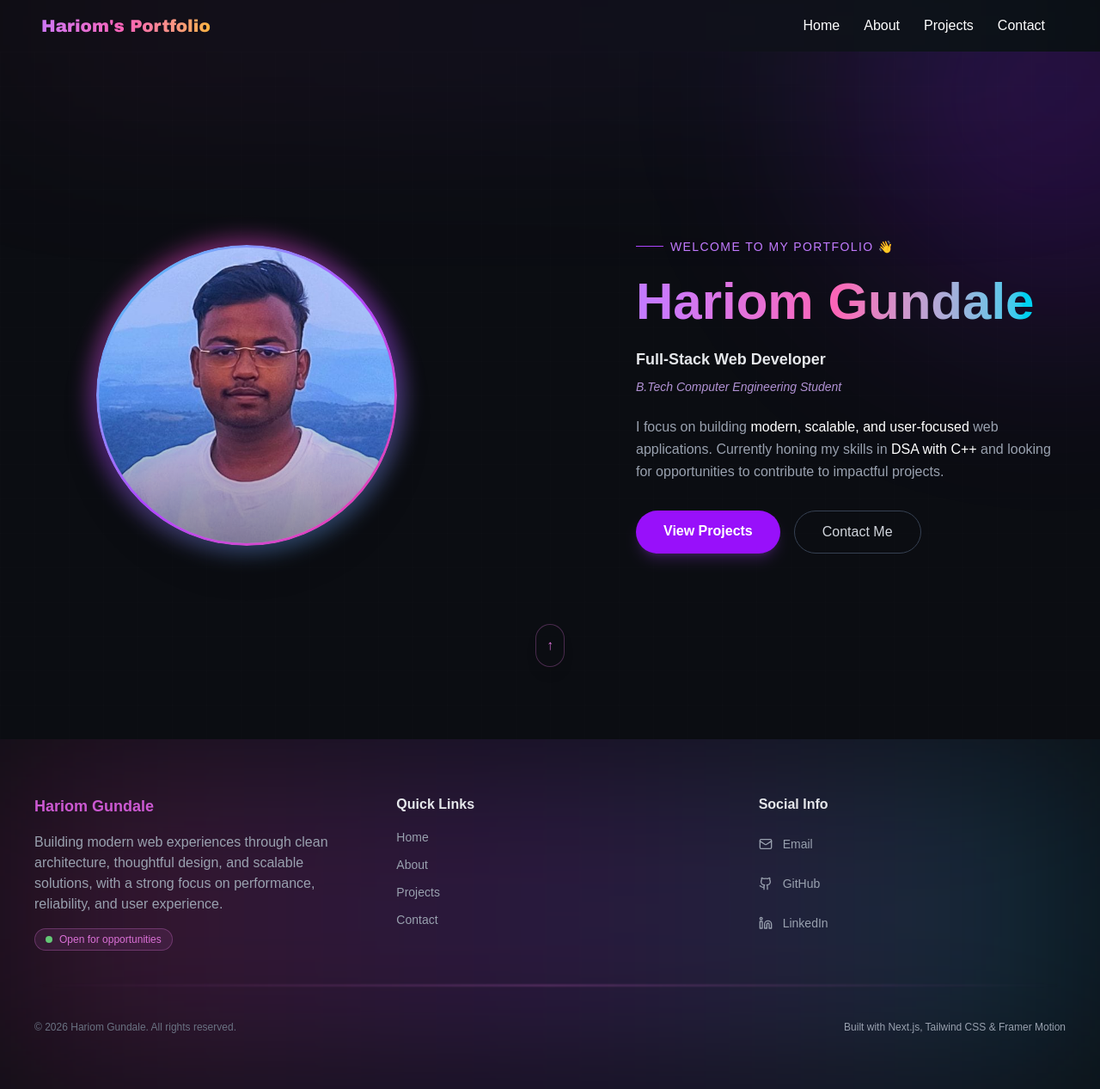
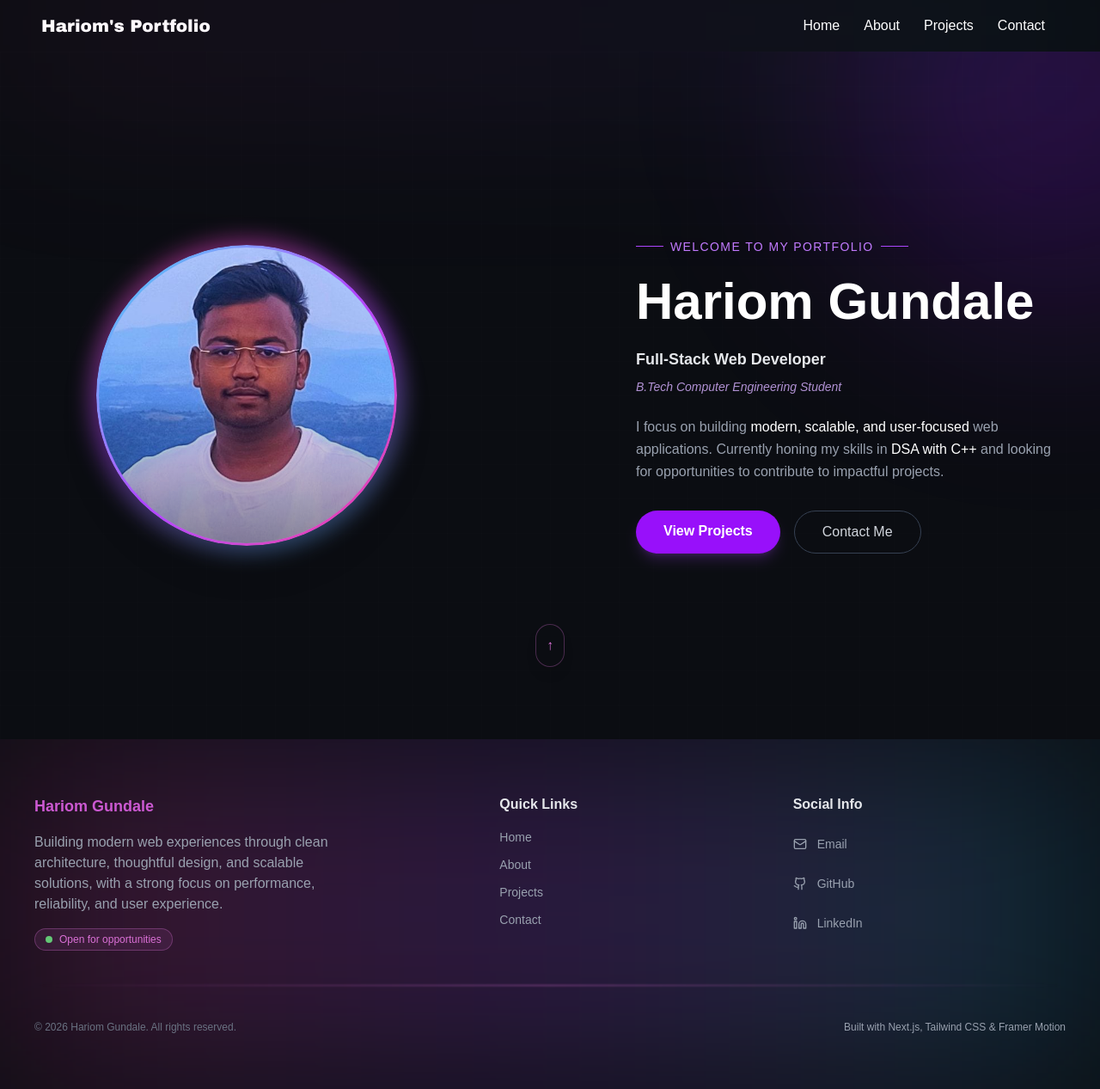
Before and after one commit to HariomGundale/hariom-portfolio, a Next.js app: page / in a window 1280 px wide. Shown: the whole page at 86% size. Built offline with nearby package versions, Linux system fonts and the light colour scheme.

Commit message:
about starting

```diff
--- a/src/app/about/page.jsx
+++ b/src/app/about/page.jsx
@@ -1,9 +1,52 @@
+"use client";
+import { motion } from "framer-motion";
+
 export default function AboutPage() {
   return (
-    <main className="min-h-screen flex items-center">
-      <div className="container">
-        <h1 className="text-4xl font-bold">About Me</h1>
+    <main className="min-h-screen relative overflow-hidden bg-[#0b0d12] text-white flex items-center py-6 sm:py-10 px-4 sm:px-8 md:pl-16 lg:pl-24">
+      {/* Background Elements */}
+      <div className="absolute inset-0 bg-[linear-gradient(rgba(255,255,255,0.04)_1px,transparent_1px),linear-gradient(90deg,rgba(255,255,255,0.04)_1px,transparent_1px)] bg-[size:40px_40px] opacity-20"></div>
+      <div className="absolute top-[-200px] right-[-200px] w-[500px] h-[500px] bg-purple-600/20 blur-[120px] rounded-full"></div>
+      <section className="relative w-full bg-transparent">
+      <div className="mx-auto max-w-5xl px-6 py-24 sm:py-18 lg:py-12">
+
+        {/* About Heading */}
+        <motion.h1
+          initial={{ opacity: 0, y: 20 }}
+          animate={{ opacity: 1, y: 0 }}
+          transition={{ duration: 0.6, ease: "easeOut" }}
+          className="mb-8 text-4xl text-center font-bold tracking-tight text-white sm:text-5xl"
+        >
+          About Me
+        </motion.h1>
+
+        <div className="w-full h-[1px] bg-gradient-to-r from-transparent via-[#FFCDC9]/60 to-transparent my-10 blur-[1px]" />
+
+        {/* About Text */}
+        <motion.div
+          initial={{ opacity: 0, y: 30 }}
+          animate={{ opacity: 1, y: 0 }}
+          transition={{ duration: 0.8, delay: 0.1, ease: "easeOut" }}
+          className="space-y-6 text-base leading-relaxed text-gray-300 sm:text-lg"
+        >
+          <p>
+            I’m a Full Stack Web Developer and Computer Engineering student
+            focused on building modern, responsive, and scalable web
+            applications. I enjoy working across the full development
+            lifecycle—from designing clean user interfaces to developing
+            reliable backend systems.
+          </p>
+
+          <p>
+            I care deeply about writing maintainable code, creating intuitive
+            user experiences, and understanding the systems I build. My goal
+            is to develop software that not only works well but is structured,
+            efficient, and easy to evolve over time.
+          </p>
+        </motion.div>
+
       </div>
+    </section>
     </main>
   );
 }
--- a/src/app/components/Footer.jsx
+++ b/src/app/components/Footer.jsx
@@ -49,7 +49,7 @@ export default function Footer() {
                 </div>
 
                 {/* Navigation Column */}
-                <div className="flex flex-col gap-4">
+                <div className="flex flex-col gap-4 md:pl-30 ">
                     <h2 className="font-bold text-base text-gray-200">Quick Links</h2>
 
                     <ul className="flex flex-col gap-3 text-gray-400 text-sm">
@@ -72,7 +72,7 @@ export default function Footer() {
                 </div>
 
                 {/* Social Column */}
-                <div className="flex flex-col gap-4 text-sm text-gray-400">
+                <div className="flex flex-col gap-4 text-sm text-gray-400 md:pl-10">
                     <h2 className="font-semibold text-base text-gray-200">Social Info</h2>
 
                     <div className="flex flex-col gap-2.5 items-start">
--- a/src/app/components/Navbar.jsx
+++ b/src/app/components/Navbar.jsx
@@ -55,7 +55,7 @@ export default function Navbar() {
 
         {/* Logo */}
         <h1
-          className={`${archivoBlack.className} text-xl bg-gradient-to-r from-purple-400 via-pink-400 to-yellow-400 bg-clip-text text-transparent font-bold px-6`}
+          className={`${archivoBlack.className} text-xl text-white bg-clip-text text-transparent font-bold px-6`}
         >
           Hariom's Portfolio
         </h1>
--- a/src/app/page.js
+++ b/src/app/page.js
@@ -71,8 +71,9 @@ export default function Home() {
           >
             <span className="h-[1px] w-8 bg-purple-500 hidden md:block"></span>
             <span className="text-xs sm:text-sm font-medium tracking-widest uppercase text-purple-400">
-              Welcome to my portfolio 👋
+              Welcome to my portfolio
             </span>
+            <span className="h-[1px] w-8 bg-purple-500 hidden md:block"></span>
           </motion.div>
 
           {/* Name */}
@@ -80,7 +81,7 @@ export default function Home() {
             variants={{ hidden: { opacity: 0, y: 20 }, visible: { opacity: 1, y: 0 } }}
             className="text-2xl sm:text-4xl lg:text-6xl font-extrabold leading-tight mb-3 sm:mb-4"
           >
-            <span className="bg-gradient-to-r from-purple-400 via-pink-400 to-cyan-400 bg-clip-text text-transparent">
+            <span className="">
               Hariom Gundale
             </span>
           </motion.h1>
```
Also changed, not shown: public/dev-illustration.jpeg (deleted).
